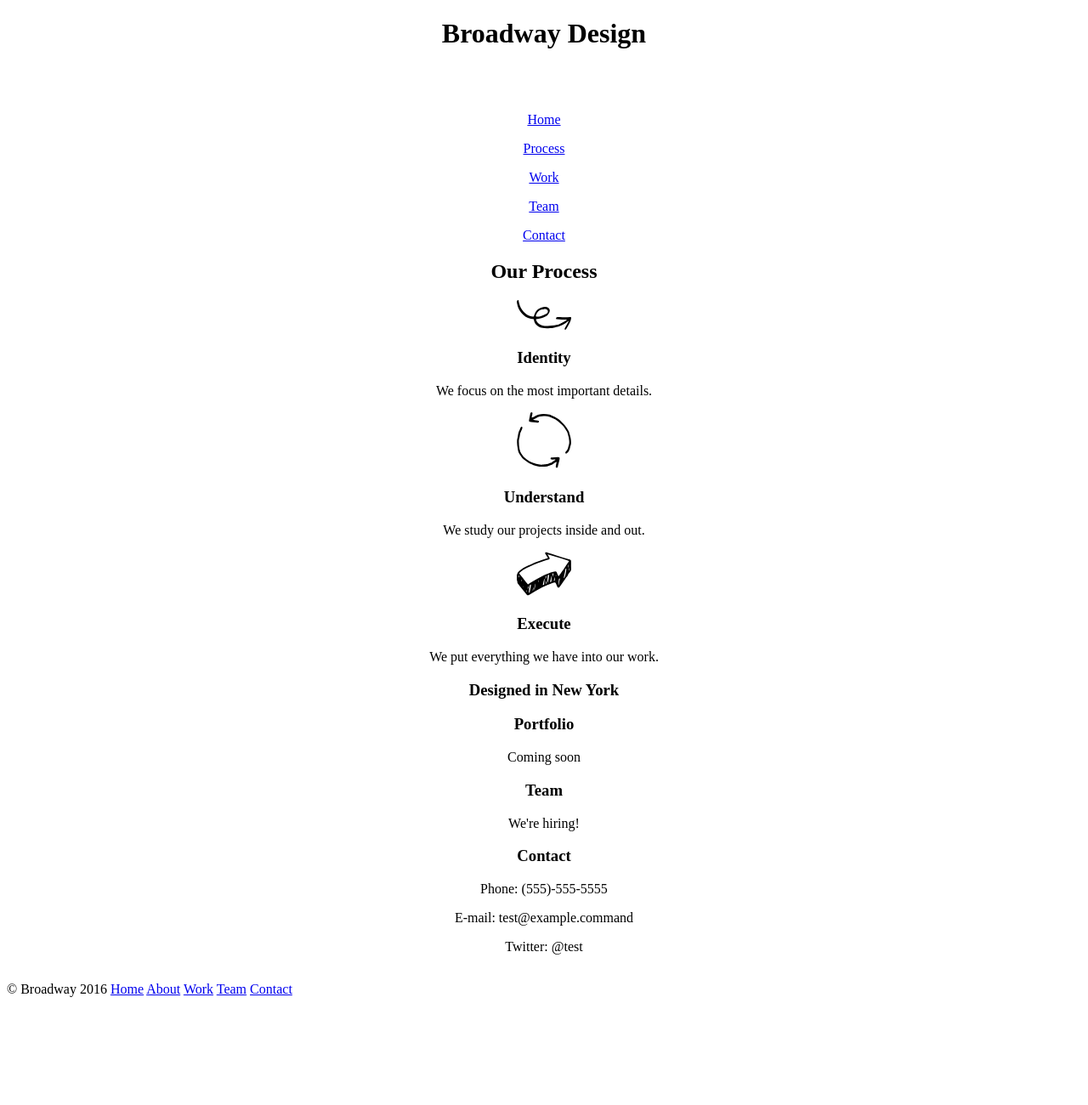
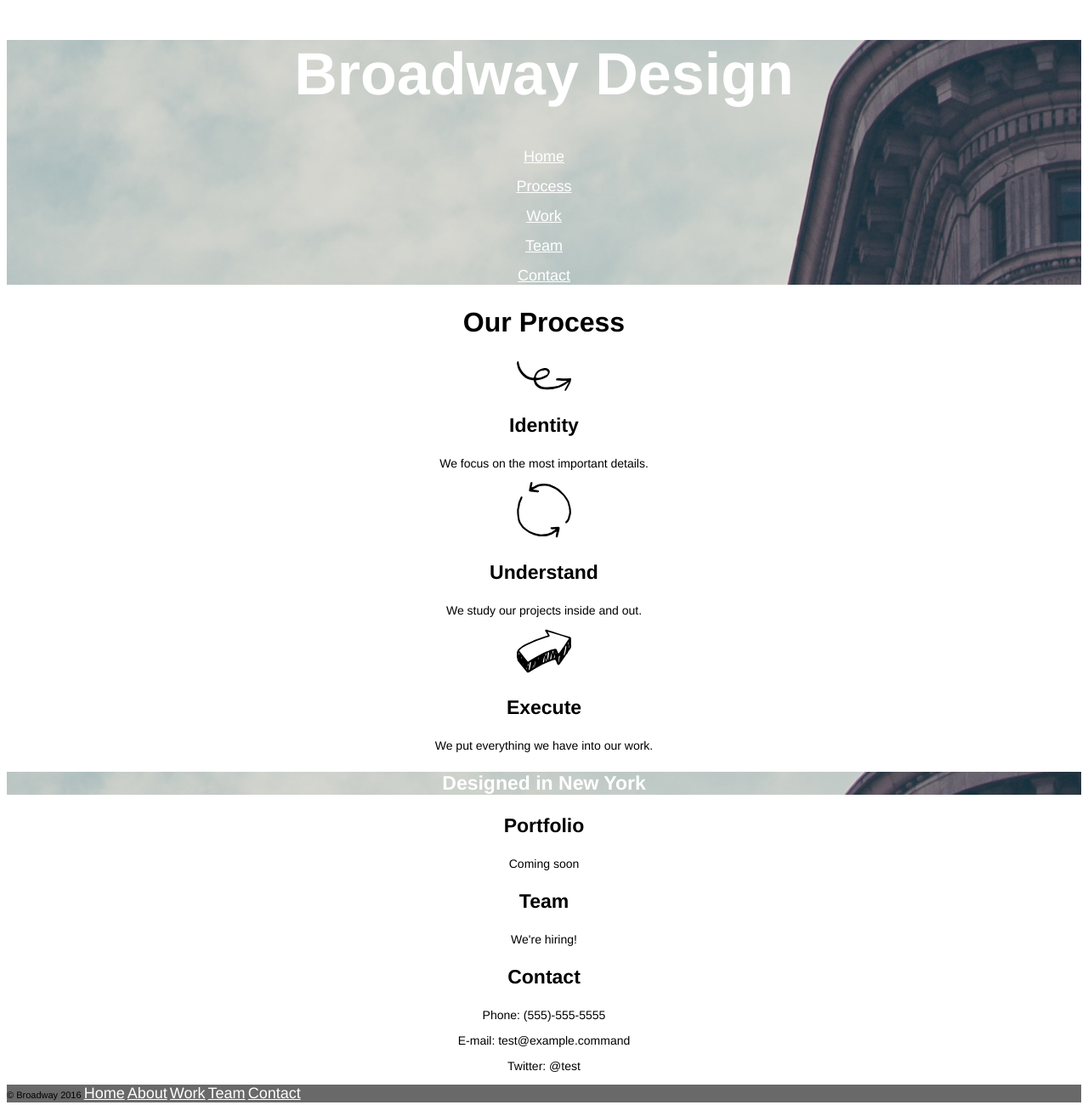
Before and after one commit to EvanKChapman/Broadway, a plain HTML site: page index.html in a window 1280 px wide. Shown: the whole page at 85% size. Before the commit the page ends 1189 px from the top, so only its background shows below. Drawn offline with Linux system fonts and the light colour scheme.

Commit message:
Project complete

```diff
--- a/Resources/CSS/style.css
+++ b/Resources/CSS/style.css
@@ -1,7 +1,50 @@
-.footer {
-  float: left;
+html {
+  text-align: center;
+  font-family: Helvetica
 }
 
-html {
-  text-align: center
+h1 {
+  font-size: 70px;
+  font-weight: bold;
+  color: white;
 }
+
+.hero, .mini-hero {
+    background-image: url("../images/the-flatiron-building.png");
+}
+
+.btn-nav {
+  font-size: 18px;
+  color: white;
+}
+
+
+h2 {
+  font-size: 32px;
+  font-weight: bold;
+}
+
+h3 {
+  font-size: 23px;
+  font-weight: bold;
+}
+
+p {
+  font-size: 14px;
+}
+
+.mini-hero {
+    color: white;
+}
+
+.footer {
+  background-color: dimgrey;
+  text-align: left;
+}
+
+.footer p {
+  font-size: 11px;
+}
+
+
+}
```
Also changed, not shown: index.html (+9 -10 lines).
